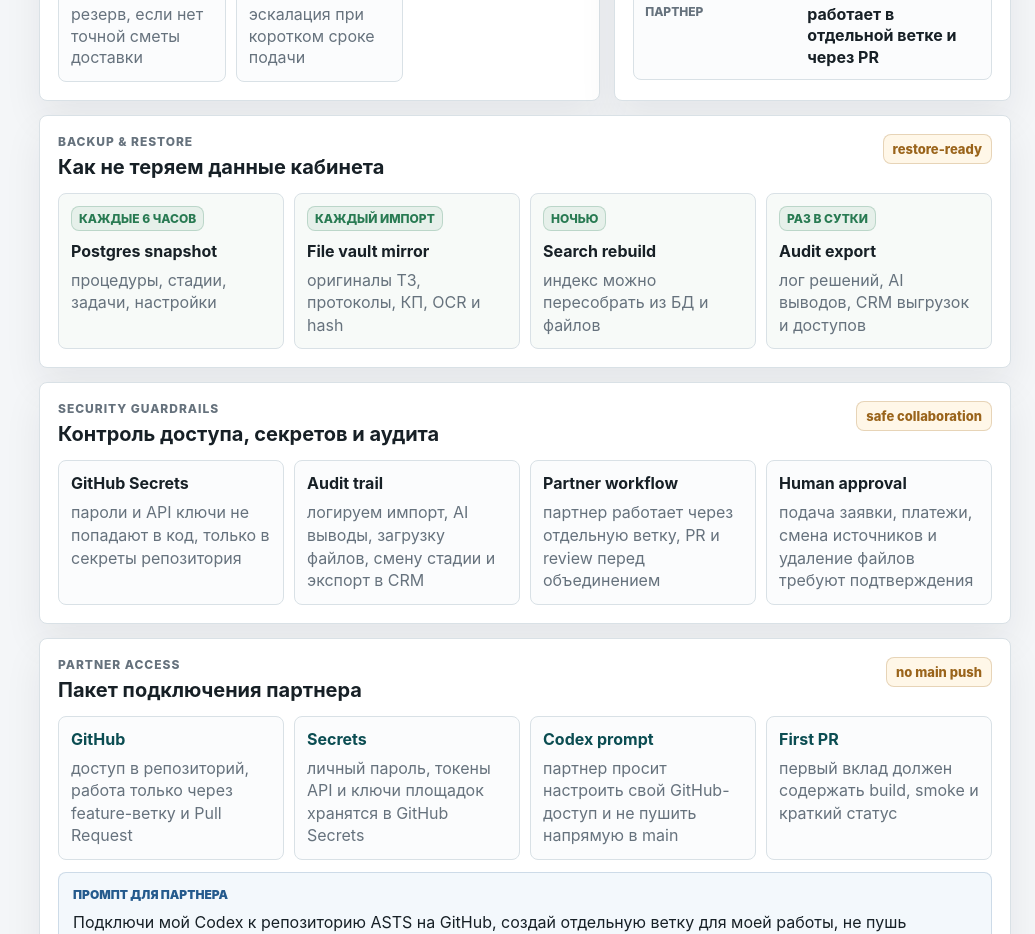
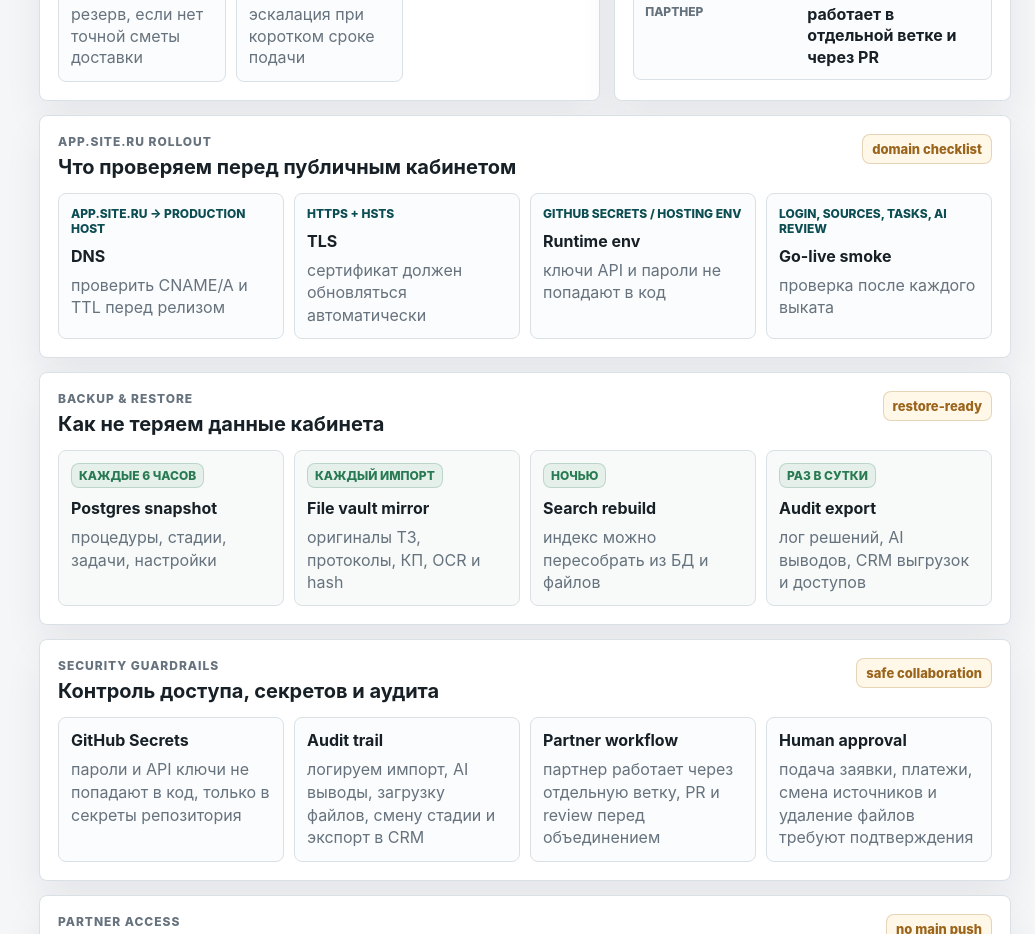
Before and after one commit to info14fourteen-creator/ASTS, a Next.js app in the folder apps/web/: page /settings in a window 1280 px wide. Shown: the part 840-1774 px from the top of the page, without its empty margins (245-1280 px from the left). Built offline with nearby package versions, Linux system fonts and the light colour scheme.

Commit message:
Add app domain rollout checklist

```diff
--- a/apps/web/app/globals.css
+++ b/apps/web/app/globals.css
@@ -2279,6 +2279,44 @@ dd {
   line-height: 1.4;
 }
 
+.domain-rollout-grid {
+  display: grid;
+  grid-template-columns: repeat(4, minmax(0, 1fr));
+  gap: 10px;
+}
+
+.domain-rollout-card {
+  min-height: 132px;
+  border: 1px solid var(--line);
+  border-radius: 8px;
+  padding: 12px;
+  background: #fbfcfd;
+}
+
+.domain-rollout-card span,
+.domain-rollout-card strong,
+.domain-rollout-card p {
+  display: block;
+}
+
+.domain-rollout-card span {
+  color: var(--accent-dark);
+  font-size: 12px;
+  font-weight: 850;
+  text-transform: uppercase;
+}
+
+.domain-rollout-card strong {
+  margin-top: 10px;
+  line-height: 1.25;
+}
+
+.domain-rollout-card p {
+  margin: 8px 0 0;
+  color: var(--muted);
+  line-height: 1.4;
+}
+
 .partner-access-grid {
   display: grid;
   grid-template-columns: repeat(4, minmax(0, 1fr));
@@ -2928,6 +2966,10 @@ dd {
     grid-template-columns: repeat(2, minmax(0, 1fr));
   }
 
+  .domain-rollout-grid {
+    grid-template-columns: repeat(2, minmax(0, 1fr));
+  }
+
   .partner-access-grid {
     grid-template-columns: repeat(2, minmax(0, 1fr));
   }
@@ -3125,6 +3167,10 @@ dd {
     grid-template-columns: 1fr;
   }
 
+  .domain-rollout-grid {
+    grid-template-columns: 1fr;
+  }
+
   .partner-access-grid {
     grid-template-columns: 1fr;
   }
--- a/apps/web/app/settings/page.tsx
+++ b/apps/web/app/settings/page.tsx
@@ -34,6 +34,13 @@ const backupPlan = [
   ["File vault mirror", "каждый импорт", "оригиналы ТЗ, протоколы, КП, OCR и hash"],
   ["Search rebuild", "ночью", "индекс можно пересобрать из БД и файлов"],
   ["Audit export", "раз в сутки", "лог решений, AI выводов, CRM выгрузок и доступов"],
+];
+
+const domainRollout = [
+  ["DNS", "app.site.ru -> production host", "проверить CNAME/A и TTL перед релизом"],
+  ["TLS", "HTTPS + HSTS", "сертификат должен обновляться автоматически"],
+  ["Runtime env", "GitHub Secrets / hosting env", "ключи API и пароли не попадают в код"],
+  ["Go-live smoke", "login, sources, tasks, AI review", "проверка после каждого выката"],
 ];
 
 const partnerAccess = [
@@ -143,6 +150,25 @@ export default function SettingsPage() {
           <article className="panel span-12">
             <div className="panel-head compact">
               <div>
+                <p className="eyebrow">app.site.ru rollout</p>
+                <h2>Что проверяем перед публичным кабинетом</h2>
+              </div>
+              <span className="status-pill">domain checklist</span>
+            </div>
+            <div className="domain-rollout-grid">
+              {domainRollout.map(([title, scope, text]) => (
+                <div className="domain-rollout-card" key={title}>
+                  <span>{scope}</span>
+                  <strong>{title}</strong>
+                  <p>{text}</p>
+                </div>
+              ))}
+            </div>
+          </article>
+
+          <article className="panel span-12">
+            <div className="panel-head compact">
+              <div>
                 <p className="eyebrow">Backup & restore</p>
                 <h2>Как не теряем данные кабинета</h2>
               </div>
```
